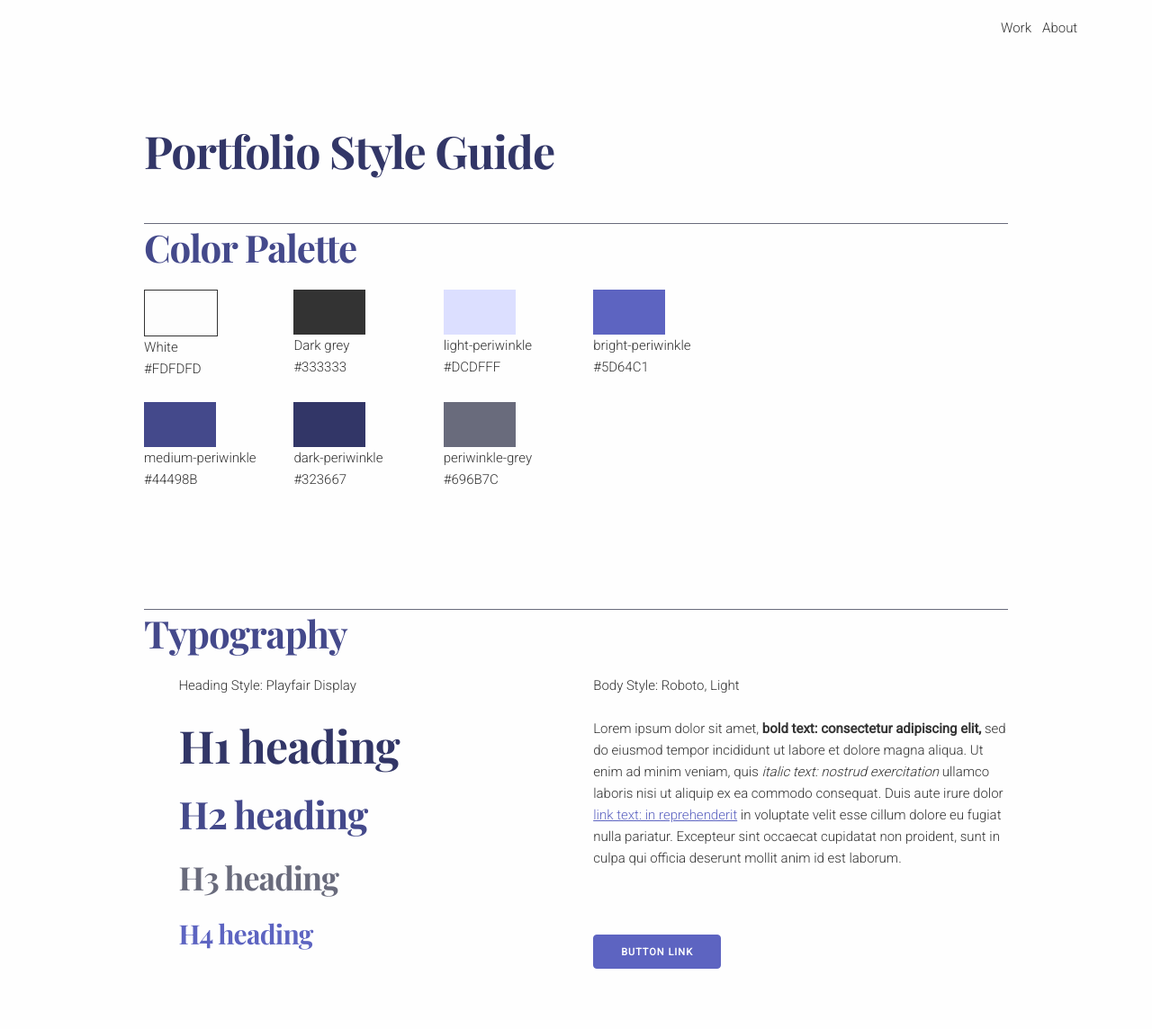
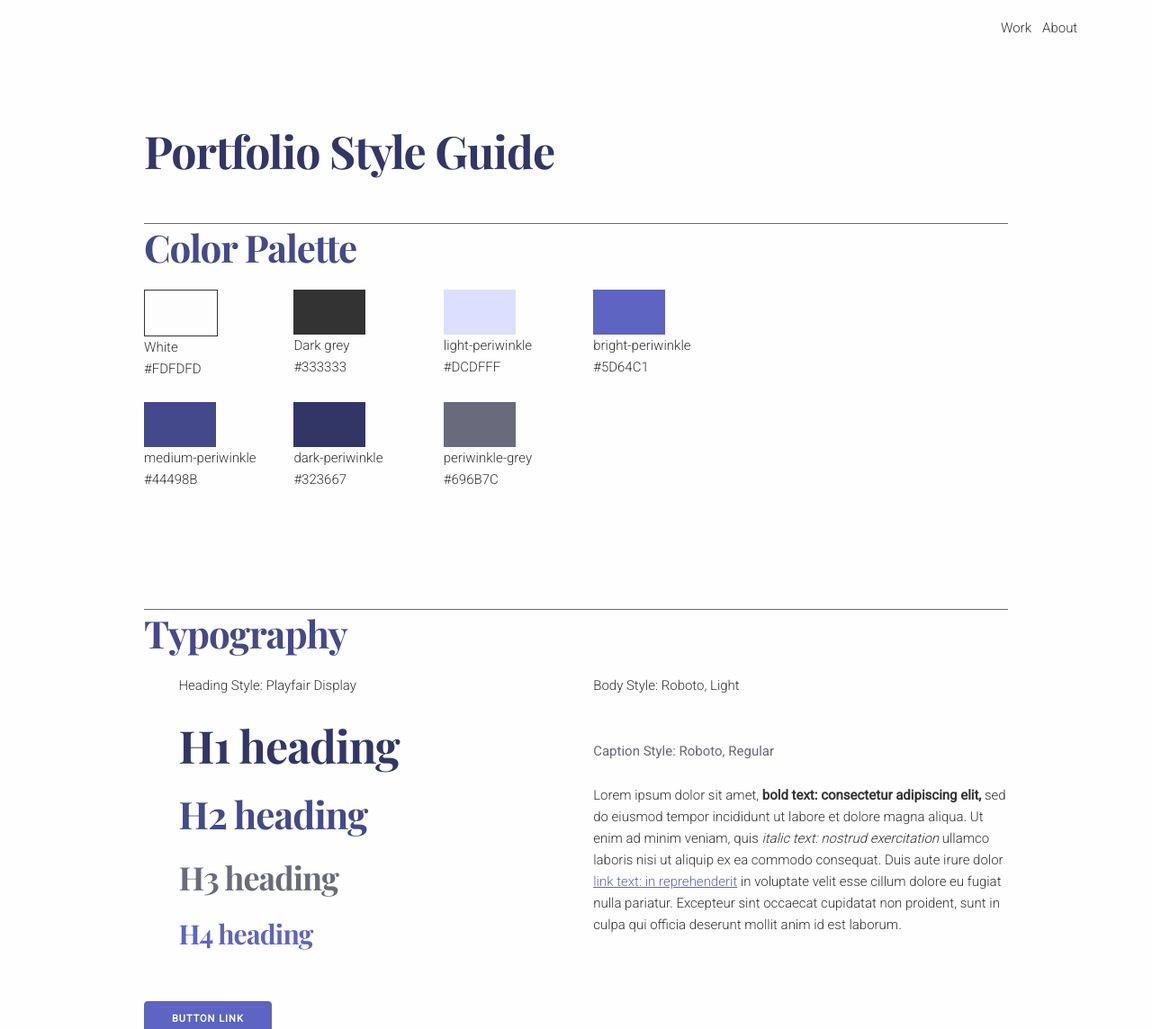
Before and after one commit to silviafuen/silviafuen.github.io, a Jekyll site: the page built from style.html, in a window 1280 px wide. Shown: the top 1144 px of the page at 90% size. Built offline with Jekyll 4.4.1, drawn with Linux system fonts in a browser that asks for light colours; nearby versions of some CDN libraries; grey boxes are pictures that could not be loaded.

Commit message:
Small Style Changes + Copy updates
- Updates to copy in metadata
-Introduction of Captioning

```diff
--- a/_includes/header.html
+++ b/_includes/header.html
@@ -1,7 +1,6 @@
 <!-- Header Layout
 –––––––––––––––––––––––––––––––––––––––––––––––––– -->
 <header class="">
-
   <div class="twelve columns ">
     <a href="about.html">About</a>
     <a href="index.html" >Work</a>
--- a/_layouts/default.html
+++ b/_layouts/default.html
@@ -7,7 +7,7 @@
   –––––––––––––––––––––––––––––––––––––––––––––––––– -->
   <meta charset="utf-8">
   <title>{{ page.title }}</title>
-  <meta name="description" content="I'm Silvia, I work on interaction & experience design">
+  <meta name="description" content="I'm Silvia, I work on product & UX design">
   <meta name="author" content="Silvia Fuentes">
   <meta property="og:title" content="Product & UX designer">
   <meta property="og:image" content="assets/meta-preview.png">
@@ -36,6 +36,10 @@
   <link rel="icon" type="image/png" href="assets/favi.ico">
 <script src="script/jribbble.min.js"></script>
 <script src="https://unpkg.com/scrollreveal"></script>
+<!-- fancybox files -->
+<script src="//code.jquery.com/jquery-3.3.1.min.js"></script>
+<link rel="stylesheet" href="https://cdn.jsdelivr.net/gh/fancyapps/fancybox@3.5.6/dist/jquery.fancybox.min.css" />
+<script src="https://cdn.jsdelivr.net/gh/fancyapps/fancybox@3.5.6/dist/jquery.fancybox.min.js"></script>
 
 </head>
 
--- a/css/main.css
+++ b/css/main.css
@@ -46,6 +46,10 @@
   padding: 12px;
   text-decoration: none;
   border-radius: 4px;
+}
+.caption {
+    color: #696B7C;
+    font-weight: 400;
 }
 .foot-left {
   float: left;
--- a/style.html
+++ b/style.html
@@ -76,6 +76,7 @@
           <h4>H4 heading</h4>
     </div>
     <p>Body Style: Roboto, Light<br><br>
+    <p class="caption">Caption Style: Roboto, Regular</p>
     Lorem ipsum dolor sit amet, <b> bold text: consectetur adipiscing elit,</b> sed do eiusmod tempor incididunt ut labore et dolore magna aliqua. Ut enim ad minim veniam, quis <i>italic text: nostrud exercitation</i> ullamco laboris nisi ut aliquip ex ea commodo consequat. Duis aute irure dolor
     <a href="#">link text: in reprehenderit</a> in voluptate velit esse cillum dolore eu fugiat nulla pariatur. Excepteur sint occaecat cupidatat non proident, sunt in culpa qui officia deserunt mollit anim id est laborum.</p>
     <br><br>
```
